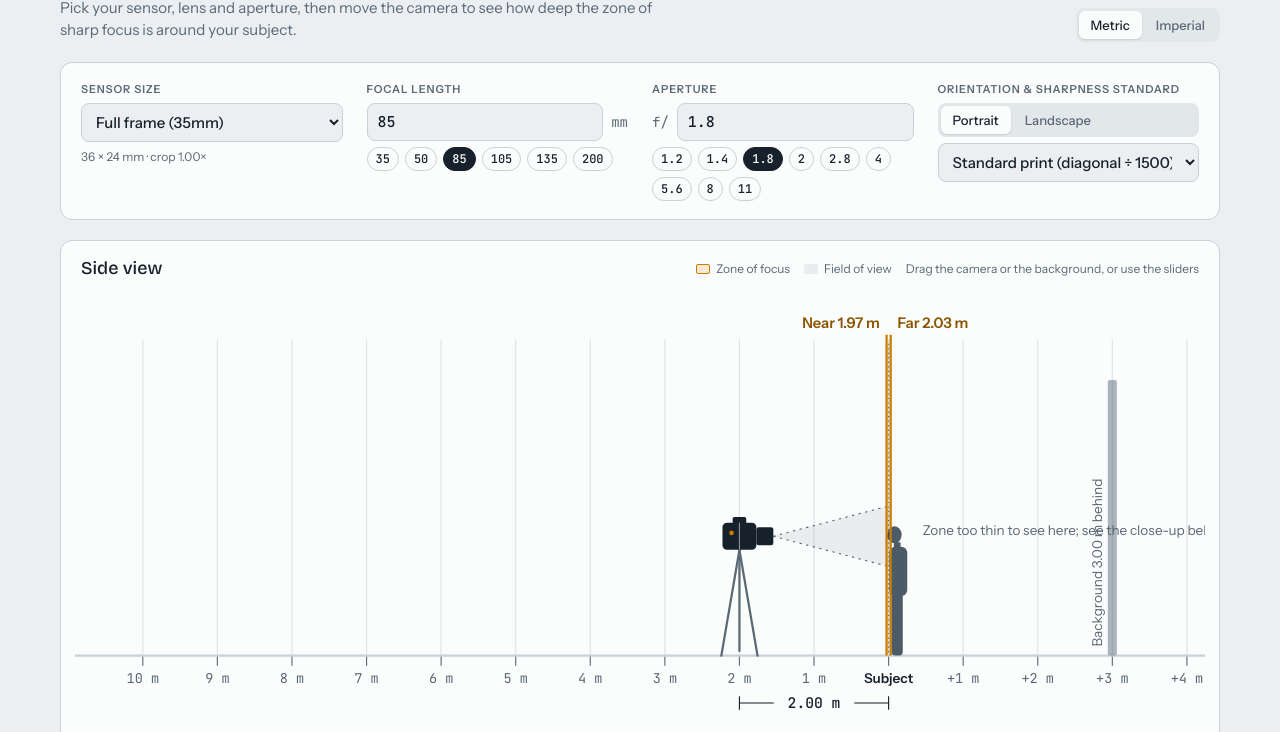
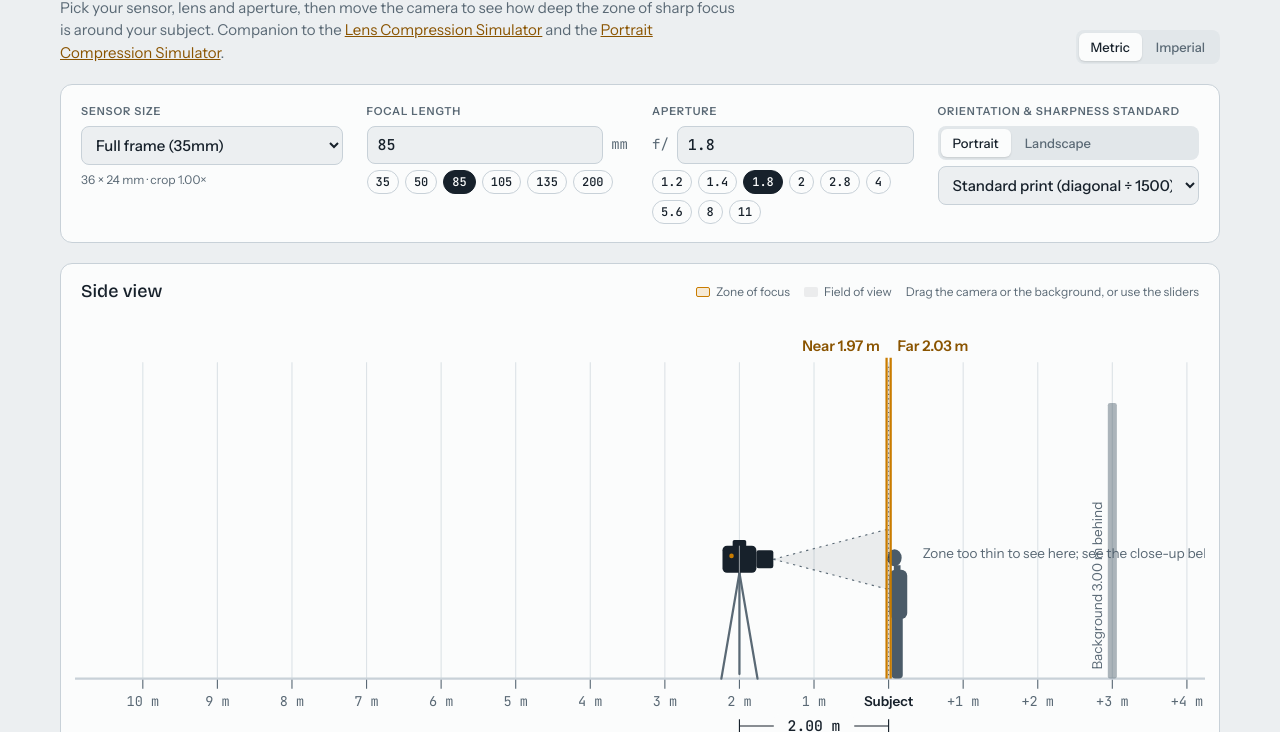
Before and after one commit to brokebit/phototools, a plain HTML site: page dof.html in a window 1280 px wide. Shown: the part 83-815 px from the top of the page. Drawn offline with nearby package versions, Linux system fonts and the light colour scheme.

Commit message:
Fix links

```diff
--- a/dof.html
+++ b/dof.html
@@ -45,11 +45,12 @@ body {
   padding-right: max(16px, env(safe-area-inset-right, 0px));
   padding-block: 28px 48px;
 }
+a { color: var(--accent-ink); }
 .wrap { max-width: 1160px; margin: 0 auto; display: grid; gap: 20px; }
 
 header { display: flex; flex-wrap: wrap; align-items: end; justify-content: space-between; gap: 12px 24px; }
 h1 { font-family: var(--font-display); font-weight: 700; font-size: clamp(26px, 4vw, 36px); line-height: 1.1; margin: 0; letter-spacing: -.01em; text-wrap: balance; }
-.sub { color: var(--muted); margin: 4px 0 0; max-width: 60ch; }
+.sub { color: var(--muted); margin: 4px 0 0; max-width: 68ch; }
 
 .seg { display: inline-flex; background: var(--chip); border-radius: 8px; padding: 3px; gap: 2px; }
 .seg button { border: 0; background: transparent; color: var(--muted); font: 500 13px var(--font-body); padding: 6px 12px; border-radius: 6px; cursor: pointer; }
@@ -148,7 +149,7 @@ svg .mono { font-family: var(--font-mono); }
   <header>
     <div>
       <h1>Portrait Focus Planner</h1>
-      <p class="sub">Pick your sensor, lens and aperture, then move the camera to see how deep the zone of sharp focus is around your subject.</p>
+      <p class="sub">Pick your sensor, lens and aperture, then move the camera to see how deep the zone of sharp focus is around your subject. Companion to the <a href="compression.html">Lens Compression Simulator</a> and the <a href="compression-portrait.html">Portrait Compression Simulator</a>.</p>
     </div>
     <div class="seg" role="group" aria-label="Units">
       <button type="button" id="u-m" aria-pressed="true">Metric</button>
```
Also changed, not shown: compression.html (+1 -1 lines).
